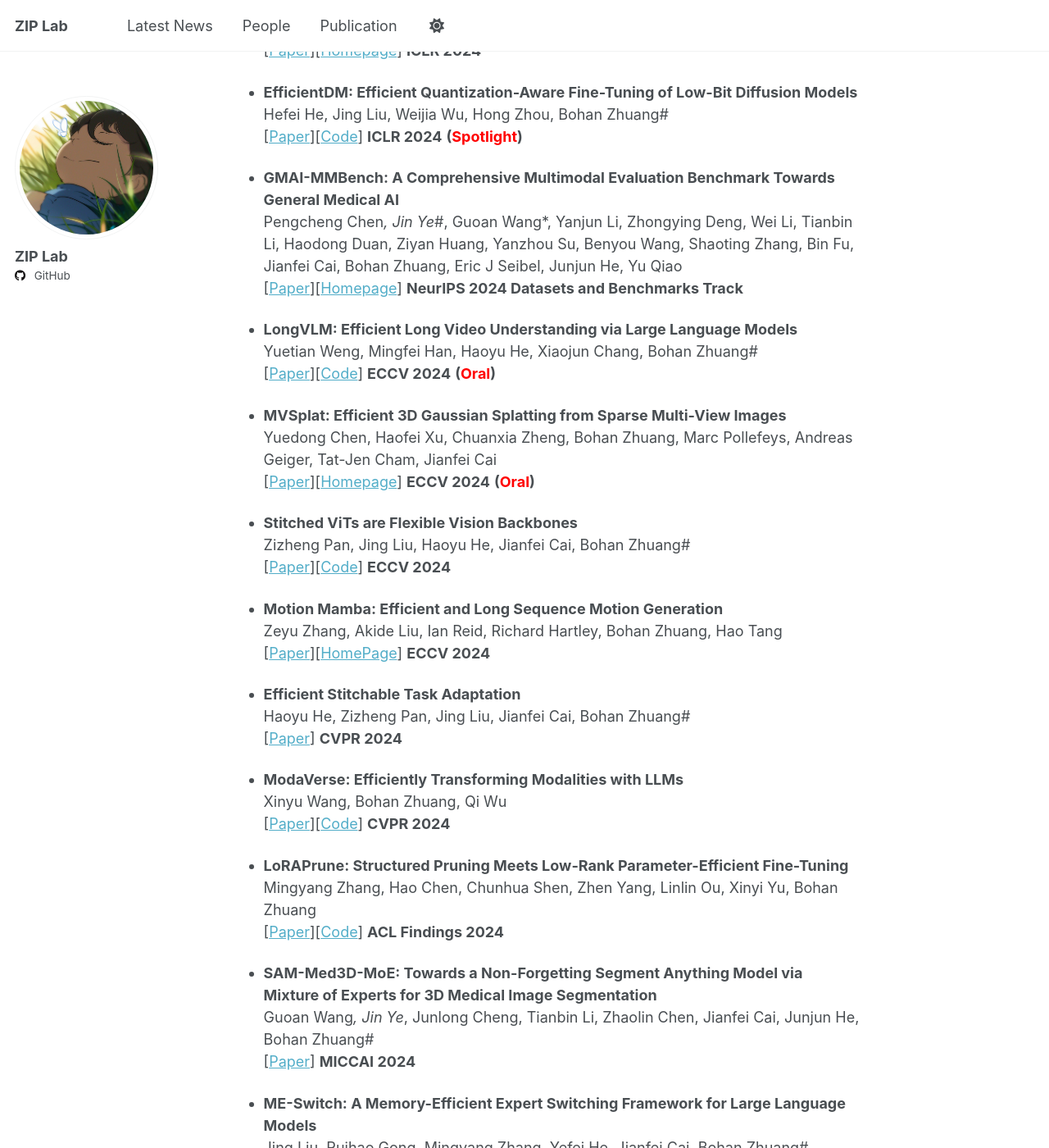
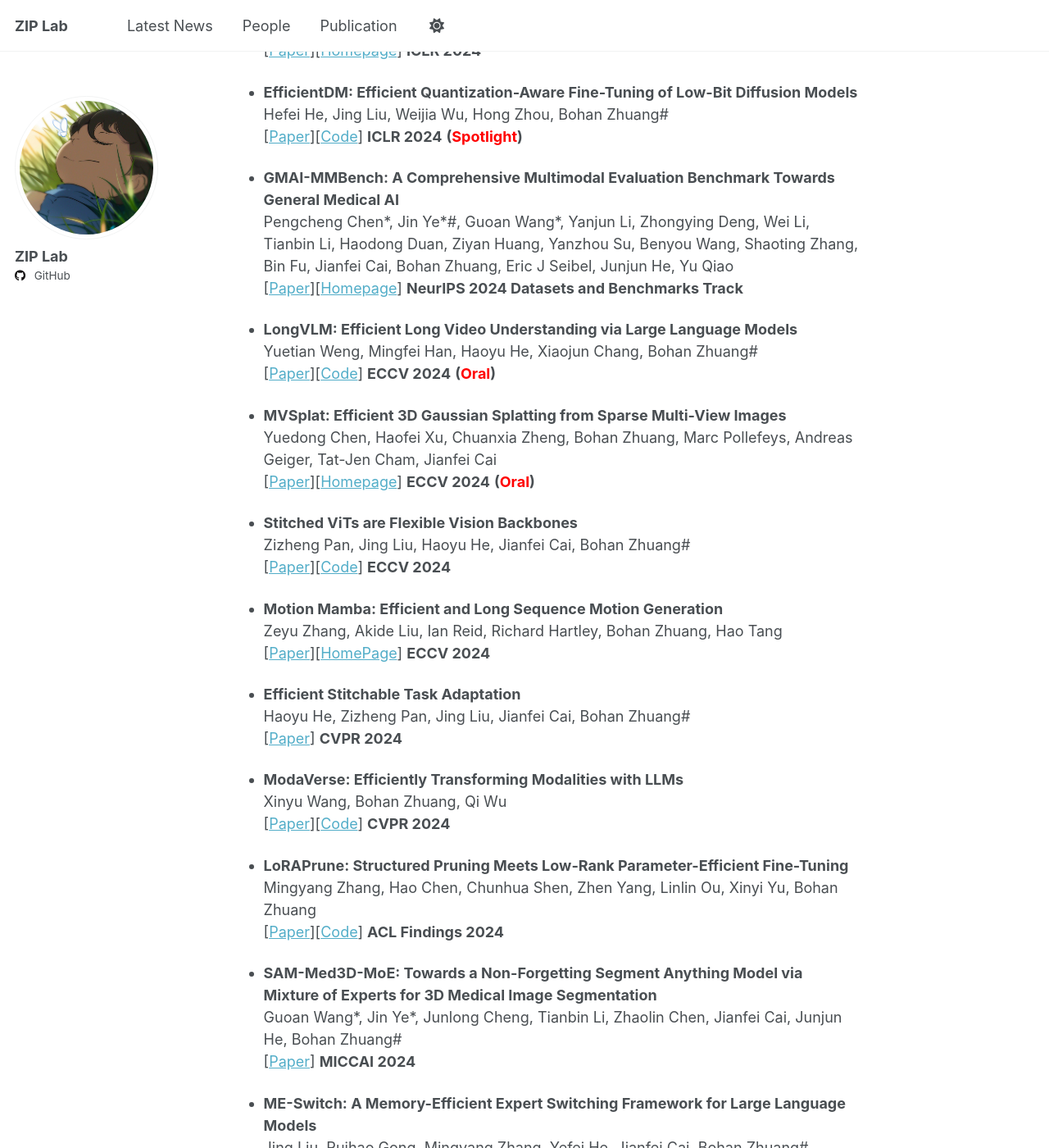
Before and after one commit to ziplab/ziplab.github.io, a Jekyll site: the page built from _pages/publication.md, in a window 1280 px wide and 1400 px high, scrolled down 2440 px. Shown: the whole window at 82% size. Built offline with Jekyll 4.4.1, drawn with Linux system fonts in a browser that asks for light colours.

```diff
--- a/_pages/publication.md
+++ b/_pages/publication.md
@@ -98,7 +98,7 @@ Hefei He, Jing Liu, Weijia Wu, Hong Zhou, Bohan Zhuang#
 
 
 - **GMAI-MMBench: A Comprehensive Multimodal Evaluation Benchmark Towards General Medical AI**
-Pengcheng Chen*, Jin Ye*#, Guoan Wang*, Yanjun Li, Zhongying Deng, Wei Li, Tianbin Li, Haodong Duan, Ziyan Huang, Yanzhou Su, Benyou Wang, Shaoting Zhang, Bin Fu, Jianfei Cai, Bohan Zhuang, Eric J Seibel, Junjun He, Yu Qiao
+Pengcheng Chen\*, Jin Ye\*#, Guoan Wang\*, Yanjun Li, Zhongying Deng, Wei Li, Tianbin Li, Haodong Duan, Ziyan Huang, Yanzhou Su, Benyou Wang, Shaoting Zhang, Bin Fu, Jianfei Cai, Bohan Zhuang, Eric J Seibel, Junjun He, Yu Qiao
 \[[Paper](https://www.arxiv.org/abs/2408.03361)\]\[[Homepage](https://uni-medical.github.io/GMAI-MMBench.github.io/)\] **NeurIPS 2024 Datasets and Benchmarks Track**
 
 - **LongVLM: Efficient Long Video Understanding via Large Language Models**
@@ -130,7 +130,7 @@ Mingyang Zhang, Hao Chen, Chunhua Shen, Zhen Yang, Linlin Ou, Xinyi Yu, Bohan Zh
 \[[Paper](https://aclanthology.org/2024.findings-acl.178/)\]\[[Code](https://github.com/aim-uofa/LoRAPrune)\] **ACL Findings 2024**
 
 - **SAM-Med3D-MoE: Towards a Non-Forgetting Segment Anything Model via Mixture of Experts for 3D Medical Image Segmentation**
-Guoan Wang*, Jin Ye*, Junlong Cheng, Tianbin Li, Zhaolin Chen, Jianfei Cai, Junjun He, Bohan Zhuang#
+Guoan Wang\*, Jin Ye\*, Junlong Cheng, Tianbin Li, Zhaolin Chen, Jianfei Cai, Junjun He, Bohan Zhuang#
 \[[Paper](https://arxiv.org/abs/2407.04938)\] **MICCAI 2024**
 
 - **ME-Switch: A Memory-Efficient Expert Switching Framework for Large Language Models**
```
